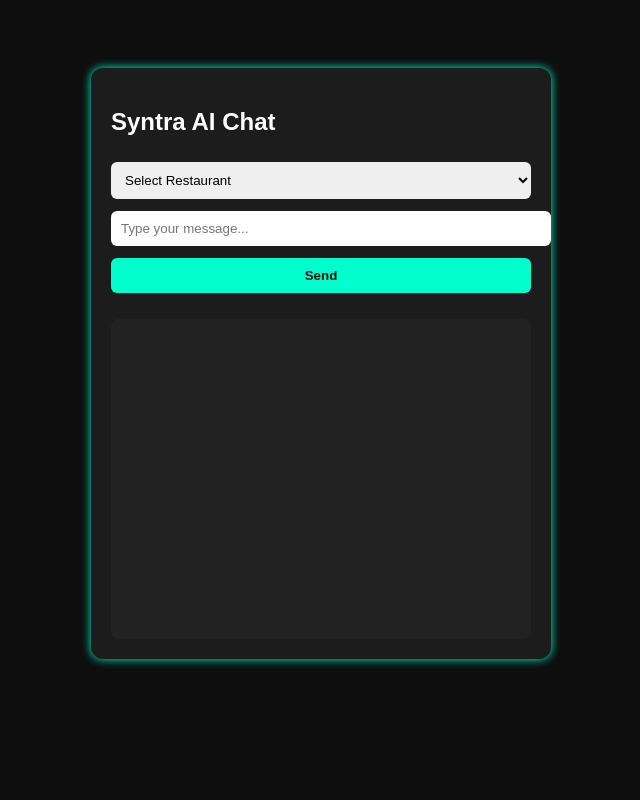
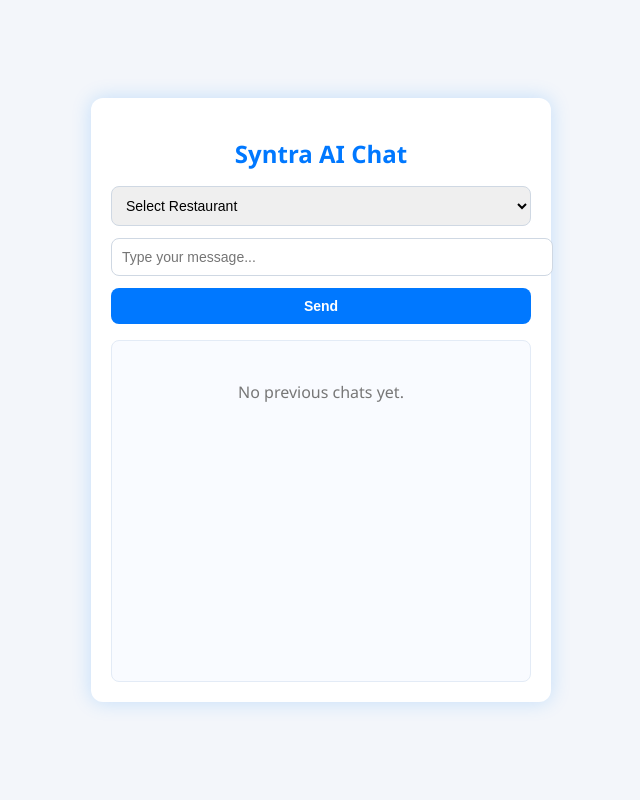
Before and after one commit to smituic/SyntraAI, a FastAPI app: page / in a window 1280 px wide. Shown: the whole page, without its empty margins (319-959 px from the left). Run offline with FastAPI, Linux system fonts and the light colour scheme.

Commit message:
Restored blue-white Syntra design with chat history + typing

```diff
--- a/templates/index.html
+++ b/templates/index.html
@@ -4,18 +4,104 @@
   <meta charset="UTF-8">
   <title>Syntra AI Chat</title>
   <style>
-    body { font-family: Arial; background: #0e0e0e; color: white; display: flex; flex-direction: column; align-items: center; }
-    .container { width: 420px; margin-top: 60px; background: #1c1c1c; padding: 20px; border-radius: 12px; box-shadow: 0 0 10px #00ffcc; }
-    select, input, button { width: 100%; padding: 10px; margin: 6px 0; border-radius: 6px; border: none; }
-    button { background: #00ffcc; color: #111; font-weight: bold; cursor: pointer; }
-    #chatBox { margin-top: 20px; height: 300px; overflow-y: auto; background: #222; padding: 10px; border-radius: 8px; }
-    .user { text-align: right; color: #00ffcc; }
-    .bot { text-align: left; color: #fff; }
-    .typing { font-style: italic; color: gray; }
+    body {
+      font-family: 'Segoe UI', Arial, sans-serif;
+      background-color: #f3f6fa;
+      display: flex;
+      flex-direction: column;
+      align-items: center;
+      justify-content: center;
+      height: 100vh;
+      margin: 0;
+    }
+
+    .chat-container {
+      width: 420px;
+      background: #ffffff;
+      border-radius: 12px;
+      box-shadow: 0 0 20px rgba(0, 132, 255, 0.2);
+      display: flex;
+      flex-direction: column;
+      padding: 20px;
+    }
+
+    h2 {
+      color: #0078ff;
+      text-align: center;
+      margin-bottom: 10px;
+    }
+
+    select, input, button {
+      width: 100%;
+      padding: 10px;
+      margin: 6px 0;
+      border: 1px solid #cfd8e3;
+      border-radius: 8px;
+      font-size: 14px;
+    }
+
+    button {
+      background-color: #0078ff;
+      color: white;
+      border: none;
+      font-weight: bold;
+      cursor: pointer;
+      transition: background 0.2s ease;
+    }
+
+    button:hover {
+      background-color: #005fcc;
+    }
+
+    #chatBox {
+      background-color: #f9fbff;
+      border: 1px solid #e3ebf6;
+      border-radius: 8px;
+      height: 320px;
+      overflow-y: auto;
+      padding: 10px;
+      margin-top: 10px;
+    }
+
+    .message {
+      max-width: 80%;
+      margin: 8px 0;
+      padding: 10px 14px;
+      border-radius: 12px;
+      word-wrap: break-word;
+      line-height: 1.4;
+    }
+
+    .user {
+      background-color: #0078ff;
+      color: white;
+      align-self: flex-end;
+      margin-left: auto;
+    }
+
+    .bot {
+      background-color: #e5f0ff;
+      color: #000;
+      align-self: flex-start;
+      margin-right: auto;
+    }
+
+    .typing {
+      color: #777;
+      font-style: italic;
+      font-size: 13px;
+      margin-top: 5px;
+    }
+
+    .no-history {
+      text-align: center;
+      color: #777;
+      margin-top: 30px;
+    }
   </style>
 </head>
 <body>
-  <div class="container">
+  <div class="chat-container">
     <h2>Syntra AI Chat</h2>
 
     <select id="restaurant" onchange="loadHistory()">
@@ -25,7 +111,9 @@
     <input id="userInput" placeholder="Type your message..." />
     <button onclick="sendMessage()">Send</button>
 
-    <div id="chatBox"></div>
+    <div id="chatBox">
+      <p class="no-history">No previous chats yet.</p>
+    </div>
   </div>
 
   <script>
@@ -44,7 +132,7 @@
       });
     }
 
-    // 🧩 Load chat history when selecting restaurant
+    // 🧩 Load chat history per restaurant
     async function loadHistory() {
       const restaurant = document.getElementById("restaurant").value;
       chatBox.innerHTML = "";
@@ -52,54 +140,60 @@
 
       const res = await fetch(`/history/${restaurant.replace(" ", "_")}`);
       const data = await res.json();
+
       if (data.history.length === 0) {
-        chatBox.innerHTML = "<p style='text-align:center;color:gray;'>No previous chats yet.</p>";
+        chatBox.innerHTML = "<p class='no-history'>No previous chats yet.</p>";
         return;
       }
 
       data.history.forEach(msg => {
-        const p = document.createElement("p");
-        p.className = msg.role;
-        p.textContent = msg.message;
-        chatBox.appendChild(p);
+        const div = document.createElement("div");
+        div.classList.add("message", msg.role);
+        div.textContent = msg.message;
+        chatBox.appendChild(div);
       });
       chatBox.scrollTop = chatBox.scrollHeight;
     }
 
-    // 🧩 Send new message
+    // 🧩 Send a message
     async function sendMessage() {
       const restaurant = document.getElementById("restaurant").value;
       const user_message = document.getElementById("userInput").value;
       if (!restaurant || !user_message) return;
 
-      // Display user's message
-      chatBox.innerHTML += `<p class='user'>${user_message}</p>`;
+      // Show user message
+      const userDiv = document.createElement("div");
+      userDiv.classList.add("message", "user");
+      userDiv.textContent = user_message;
+      chatBox.appendChild(userDiv);
       document.getElementById("userInput").value = "";
 
-      // Show typing indicator
-      const typing = document.createElement("p");
-      typing.className = "typing";
+      // Typing animation
+      const typing = document.createElement("div");
+      typing.classList.add("typing");
       typing.textContent = "Syntra is typing...";
       chatBox.appendChild(typing);
       chatBox.scrollTop = chatBox.scrollHeight;
 
       // Fetch AI reply
-      const response = await fetch("/ask", {
+      const res = await fetch("/ask", {
         method: "POST",
         headers: { "Content-Type": "application/json" },
         body: JSON.stringify({ restaurant, message: user_message })
       });
-      const data = await response.json();
+      const data = await res.json();
 
-      // Remove typing indicator
       typing.remove();
 
-      // Show bot reply
-      chatBox.innerHTML += `<p class='bot'>${data.response}</p>`;
+      // Display AI reply
+      const botDiv = document.createElement("div");
+      botDiv.classList.add("message", "bot");
+      botDiv.textContent = data.response;
+      chatBox.appendChild(botDiv);
       chatBox.scrollTop = chatBox.scrollHeight;
     }
 
-    // Load restaurants when page opens
+    // Load restaurant list when the page starts
     loadRestaurants();
   </script>
 </body>
```
